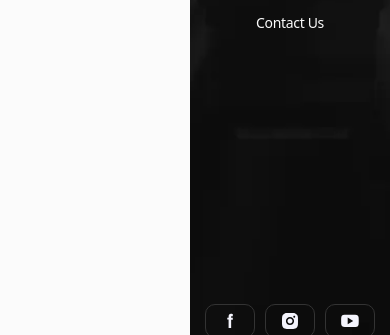
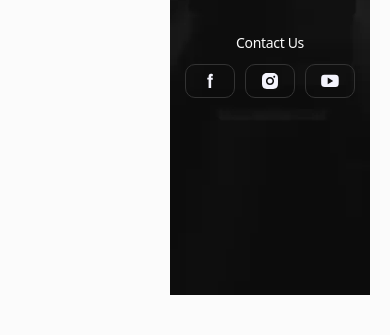
Before and after one commit to PushEaxVK/project-chrono-creators, a website built with Vite: page src/index.html in a window 390 px wide. Shown: the part 509-844 px from the top of the page. Built offline with nearby package versions, Linux system fonts and the light colour scheme.

```diff
--- a/src/css/mobile-menu.css
+++ b/src/css/mobile-menu.css
@@ -16,6 +16,9 @@
   transition: opacity 250ms cubic-bezier(0.4, 0, 0.2, 1),
     visibility 250ms cubic-bezier(0.4, 0, 0.2, 1),
     transform 250ms cubic-bezier(0.4, 0, 0.2, 1);
+  justify-content: space-between;
+  padding: 20px 20px 40px 20px;
+  overflow-y: auto;
 }
 
 @media screen and (-webkit-min-device-pixel-ratio: 2),
@@ -146,6 +149,8 @@
   flex-direction: row;
   margin-top: 260px;
   gap: 10px;
+  margin: 0 auto;
+  margin-bottom: 20px;
 }
 
 .social-link {
```
